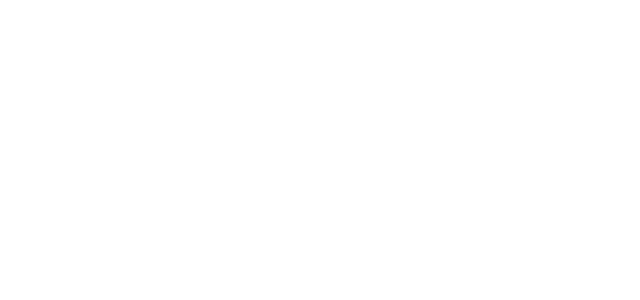
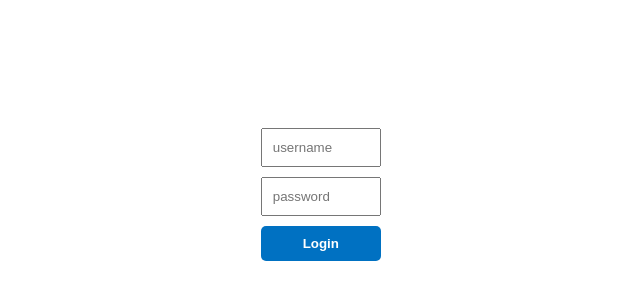
Before and after one commit to ErickaLUS/Bookin-App-frontend-react, a React (Create React App) app: page /login in a window 1280 px wide. Before the commit this address had no page. Shown: the part 128-428 px from the top of the page, without its empty margins (328-968 px from the left). Built offline with nearby package versions, Linux system fonts and the light colour scheme.

Commit message:
Breaking Change: editing file

```diff
--- a/src/App.js
+++ b/src/App.js
@@ -7,6 +7,7 @@
 import Home from "./Pages/home/Home";
 import List from "./Pages/list/List"
 import Hotel from "./Pages/hotel/Hotel";
+import Login from "./Pages/login/Login"
 
 function App() {
   return (
@@ -15,6 +16,7 @@
         <Route path="/" element={<Home />} />
         <Route path="/hotels" element={<List />} />
         <Route path="/hotels/:id" element={<Hotel />} />
+        <Route path="/login" element={<Login />} />
       </Routes>
     </BrowserRouter>
   );
--- a/src/Components/header/Header.js
+++ b/src/Components/header/Header.js
@@ -17,6 +17,7 @@
 import { useNavigate } from "react-router-dom";
 import { SearchContext } from "../../context/SearchContext";
 import { useContext } from "react";
+import { AuthContext } from "../../context/AuthContext";
 const Header = ({ type }) => {
   const [openDate, setOpenDate] = useState(false);
   const [dates, setDates] = useState([
@@ -34,6 +35,7 @@
     room: 1,
   });
   const navigate = useNavigate();
+  const { user } = useContext(AuthContext);
 
   const handleOption = (name, operation) => {
     setOptions((prev) => {
@@ -90,7 +92,7 @@
               Get rewarded for your travel unclock install more witha free
               Mollbooking account
             </p>
-            <button className="headerBtn">Sign in / Register </button>
+           { ! user && <button className="headerBtn">Sign in / Register </button>}
             <div className="headerSearch">
               <div className="headerSearchItem">
                 <FontAwesomeIcon icon={faCalendarDays} className="headerIcon" />
--- a/src/Components/navbar/Navbar.js
+++ b/src/Components/navbar/Navbar.js
@@ -1,17 +1,19 @@
-import React from "react";
+import React, { useContext } from "react";
 import "./navbar.css";
 import {Link} from 'react-router-dom'
+import { AuthContext } from "../../context/AuthContext";
 const Navbar = () => {
+   const {user } = useContext(AuthContext);
   return (
     <div className="navbar">
       <div className="navContainer">
         <Link to="/" style={{color:"inherit", textDecoration:"none"}}>
           <span className="logo">Mollbooking</span>
         </Link>
-        <div className="navItems">
+       {user ? user.username : (<div className="navItems">
           <button className="navButton">Registrer</button>
           <button className="navButton">Login</button>
-        </div>
+        </div>)}
       </div>
     </div>
   );
--- /dev/null
+++ b/src/Components/reserve/Reserve.js
@@ -0,0 +1,15 @@
+import { faCircleXmark } from '@fortawesome/free-solid-svg-icons'
+import { FontAwesomeIcon } from '@fortawesome/react-fontawesome'
+import  './reserve.css'
+
+const Reserve = ({setOpen, hotelId}) => {
+  return (
+    <div className='reserve'>
+        <div className='rContainer'>
+            <FontAwesomeIcon icon={faCircleXmark} className="rClose" onClick={()=>setOpen(false)}/>
+        </div>
+    </div>
+  )
+}
+
+export default Reserve
--- a/src/Pages/hotel/Hotel.js
+++ b/src/Pages/hotel/Hotel.js
@@ -13,20 +13,24 @@
   faCircleArrowRight,
 } from "@fortawesome/free-solid-svg-icons";
 import useFetch from '../../Hooks/useFetch';
-import { useLocation } from 'react-router-dom';
+import { useLocation, useNavigate } from 'react-router-dom';
 import { SearchContext } from '../../context/SearchContext';
+import { AuthContext } from '../../context/AuthContext';
+import Reserve from '../../Components/reserve/Reserve';
 
 const Hotel = () => {
 
   const [slideNumber, setSlideNumber]= useState(0)
    const [open, setOpen] = useState(false);
+    const [openModal, setOpenModal] = useState(false);
   const location=useLocation()
  const id = location.pathname.split("/")[2];
 
    const { data, loading, error, reFetch } = useFetch(`/hotels/find/${id}`);
 
   const { dates, options } = useContext(SearchContext);
-
+const { user } = useContext(AuthContext);
+const navigate = useNavigate()
 
   const MILLISECONDS_PER_DAY= 1000*60*60*24;
   function dayDifference(date1,date2){
@@ -52,7 +56,14 @@
       setSlideNumber(newSlideNumber)
    }
 
+const handleClick = ()=>{
+  if(user){
+    setOpenModal(true)
+  }else{
+    navigate("/login")
+  }
 
+}
 
   return (
     <div className="hotel">
@@ -123,13 +134,14 @@
               <h2>
                 <b>${days*data.cheapestPrice* options.room}</b> ({days} night)
               </h2>
-              <button>Reserve or Back Now</button>
+              <button onClick={handleClick}>Reserve or Back Now</button>
             </div>
           </div>
         </div>
         <MailList />
         <Footer />
       </div>}
+      {openModal && <Reserve setOpen={setOpenModal} hotelId={id}/>}
     </div>
   );
 }
--- /dev/null
+++ b/src/Pages/login/Login.js
@@ -0,0 +1,59 @@
+import "./login.css";
+import { useContext, useState } from "react";
+import {useNavigate} from "react-router-dom"
+import { AuthContext } from "../../context/AuthContext";
+import axios from "axios";
+ const Login = () => {
+  const [credentials, setCredentials] = useState({
+    username: undefined,
+    password: undefined,
+  });
+
+  const { loading, error, dispatch } = useContext(AuthContext);
+
+  const navigate = useNavigate();
+
+  const handleChange = (e) => {
+    setCredentials((prev) => ({ ...prev, [e.target.id]: e.target.value }));
+  };
+
+  const handleClick = async (e) => {
+    e.preventDefault();
+    dispatch({ type: "LOGIN_START" });
+    try {
+      const res = await axios.post("/auth/login", credentials);
+      dispatch({ type: "LOGIN_SUCCESS", payload: res.data });
+      navigate("/");
+    } catch (err) {
+      dispatch({ type: "LOGIN_FAILURE", payload: err.response.data });
+    }
+  };
+
+
+
+  return (
+    <div className="login">
+      <div className="lContainer">
+        <input
+          type="text"
+          placeholder="username"
+          id="username"
+          onChange={handleChange}
+          className="lInput"
+        />
+        <input
+          type="password"
+          placeholder="password"
+          id="password"
+          onChange={handleChange}
+          className="lInput"
+        />
+        <button disabled={loading} onClick={handleClick} className="lButton">
+          Login
+        </button>
+        {error && <span>{error.message}</span>}
+      </div>
+    </div>
+  );
+};
+ export default Login;
--- /dev/null
+++ b/src/Pages/login/login.css
@@ -0,0 +1,29 @@
+
+.lContainer{
+   display: flex;
+    flex-direction: column;
+    width: 120px;
+    height: 30px;
+    gap: 10px;
+    padding: 20%;
+    margin-left: 26%;
+}
+.lInput{
+    height: 50px;
+    padding: 10px;
+}
+
+.lButton{
+    border:none;
+    padding: 10px 20px;
+    background-color: #0071c2;
+    color: white;
+    font-weight: bold;
+    cursor: pointer;
+    border-radius: 5px;
+}
+
+.lButton:disabled{
+    background-color: #0071c28c;
+    cursor: not-allowed;
+}
--- /dev/null
+++ b/src/context/AuthContext.js
@@ -0,0 +1,62 @@
+import { createContext, useEffect } from "react";
+import { useReducer } from "react";
+
+const INITIAL_STATE = {
+user:null,
+loading:false,
+error:null
+};
+
+export const AuthContext = createContext(INITIAL_STATE);
+
+const AuthReducer = (state, action) => {
+  switch (action.type) {
+    case "LOGIN_STATE":
+      return {
+        user: JSON.parse(localStorage.getItem("user")) || null,
+        loading: true,
+        error: null,
+      };
+    case "LOGIN_SUCCESS":
+      return {
+        user: action.payload,
+        loading: false,
+        error: null,
+      };
+    case "LOGIN_FAILURE":
+      return {
+        user: null,
+        loading: false,
+        error: action.payload,
+      };
+    case "LOGOUT":
+      return {
+        user: null,
+        loading: false,
+        error: null,
+      };
+    default:
+      return state;
+  }
+};
+
+export const AuthContextProvider = ({ children }) => {
+  const [state, dispatch] = useReducer(AuthReducer, INITIAL_STATE);
+
+    useEffect(()=>{
+        localStorage.setItem("user", JSON.stringify(state.user))
+    },[state.user])
+
+  return (
+    <AuthContext.Provider
+      value={{
+      user: state?.user,
+        loading: state?.loading,
+        error: state?.error,
+        dispatch,
+      }}
+    >
+      {children}
+    </AuthContext.Provider>
+  );
+};
--- a/src/index.js
+++ b/src/index.js
@@ -4,13 +4,16 @@
 import App from './App';
 import reportWebVitals from './reportWebVitals';
 import {SearchContextProvider} from "./context/SearchContext.js"
+import { AuthContextProvider } from './context/AuthContext';
 
 const root = ReactDOM.createRoot(document.getElementById('root'));
 root.render(
   <React.StrictMode>
-    <SearchContextProvider>
-      <App />
-    </SearchContextProvider>
+    <AuthContextProvider>
+      <SearchContextProvider>
+        <App />
+      </SearchContextProvider>
+    </AuthContextProvider>
   </React.StrictMode>
 );
 
```
Also changed, not shown: src/Components/reserve/reserve.css (added).
